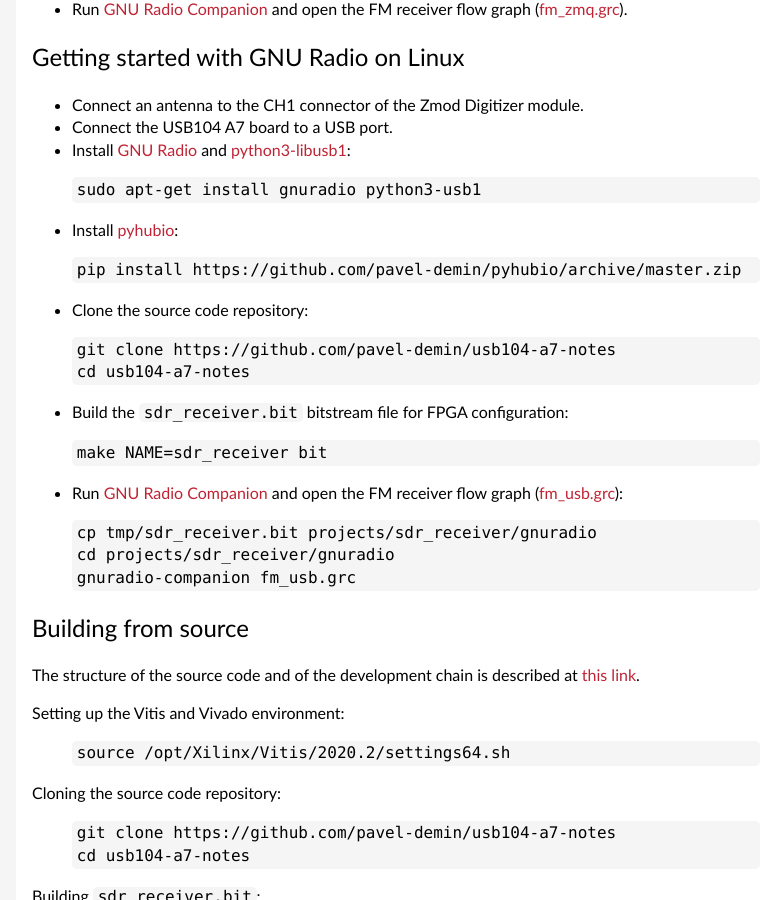
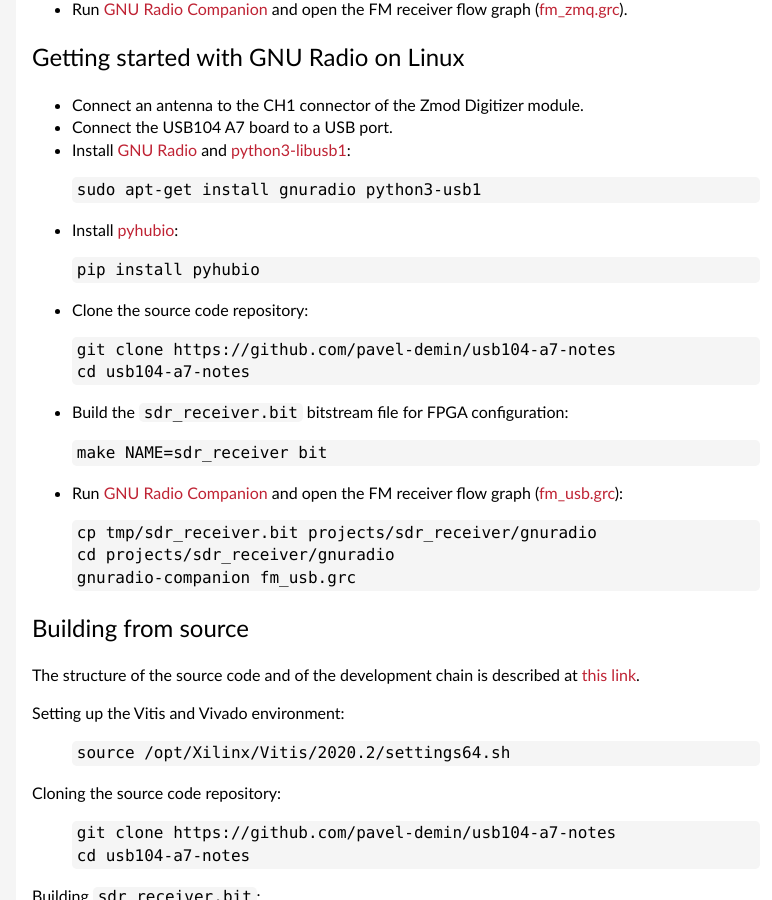
Before and after one commit to pavel-demin/usb104-a7-notes, a Jekyll site: the page built from sdr-receiver.md, in a window 1280 px wide and 900 px high, scrolled down 1936 px. Shown: the whole window, without its empty margins (224-996 px from the left). Built offline with Jekyll 4.4.1, drawn with Linux system fonts in a browser that asks for light colours; some of the changed lines change nothing that is shown.

Commit message:
update installation instructions in sdr-receiver

```diff
--- a/sdr-receiver.md
+++ b/sdr-receiver.md
@@ -64,7 +64,7 @@
 {% endhighlight %}
  - Install [pyhubio](https://github.com/pavel-demin/pyhubio):
 {% highlight bash %}
-pip install https://github.com/pavel-demin/pyhubio/archive/master.zip
+pip install pyhubio
 {% endhighlight %}
  - Clone the source code repository:
 {% highlight bash %}
```
